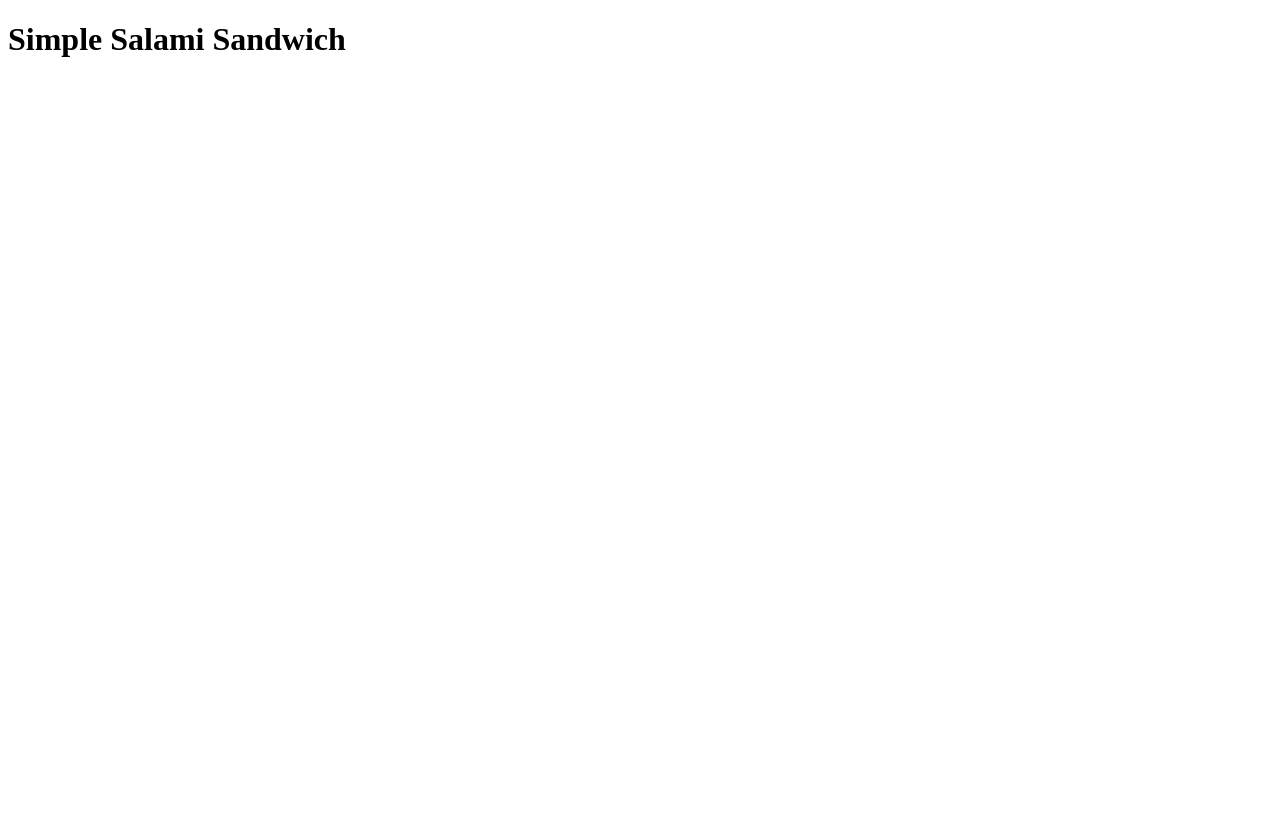
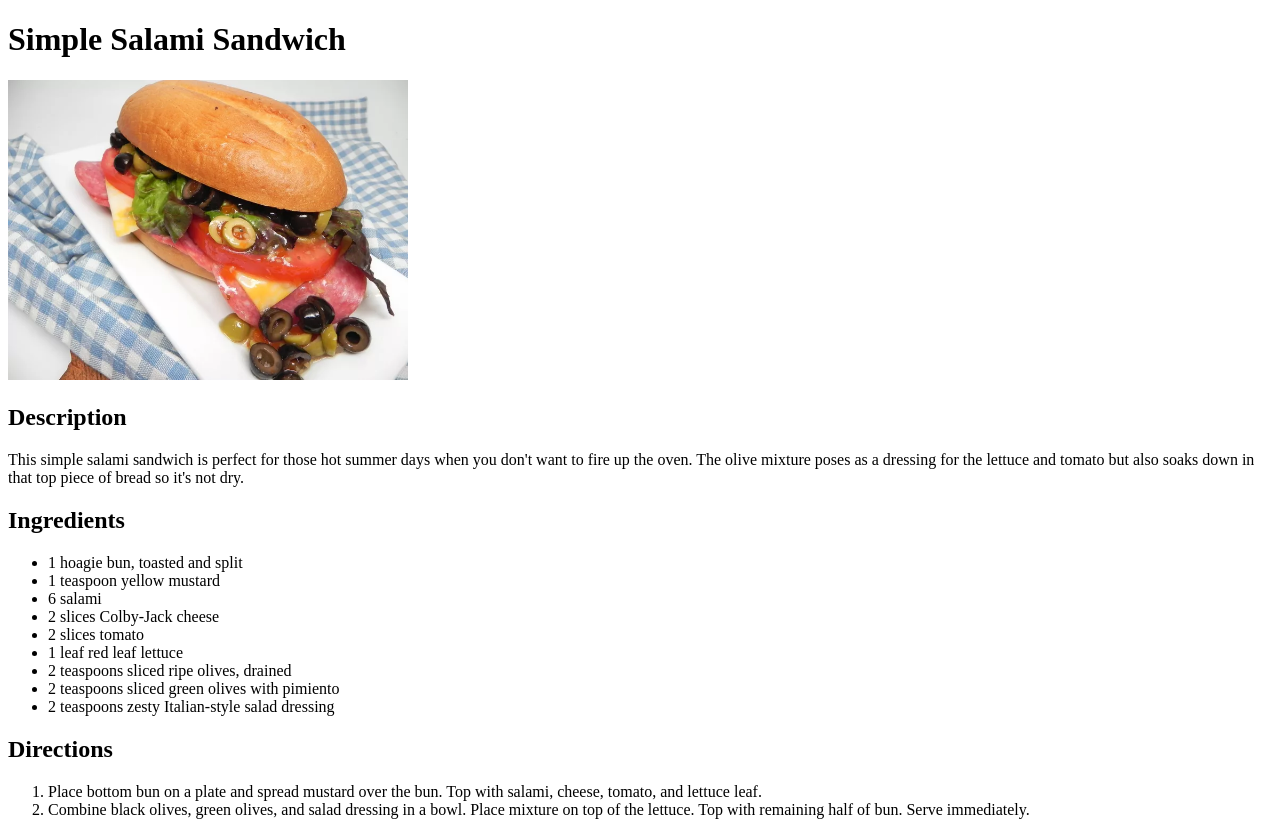
Before and after one commit to DavydTseluiko/odin-recipes, a plain HTML site: page recipes/salami-sandwich.html in a window 1280 px wide. Before the commit the page ends 800 px from the top, so only its background shows below. Drawn offline with Linux system fonts and the light colour scheme.

Commit message:
Add content to the 'salami-sandwich.html'

```diff
--- a/recipes/salami-sandwich.html
+++ b/recipes/salami-sandwich.html
@@ -1,11 +1,36 @@
 <!DOCTYPE html>
 <html lang="en">
-<head>
-    <meta charset="UTF-8">
-    <meta name="viewport" content="width=device-width, initial-scale=1.0">
+  <head>
+    <meta charset="UTF-8" />
+    <meta name="viewport" content="width=device-width, initial-scale=1.0" />
     <title>Simple Salami Sandwich</title>
-</head>
-<body>
+  </head>
+  <body>
     <h1>Simple Salami Sandwich</h1>
-</body>
+    <img src="../img/salami-sandwich.webp" alt="Salami sandwich" width="400" />
+    <h2>Description</h2>
+    <p>
+      This simple salami sandwich is perfect for those hot summer days when you
+      don't want to fire up the oven. The olive mixture poses as a dressing for
+      the lettuce and tomato but also soaks down in that top piece of bread so
+      it's not dry.
+    </p>
+    <h2>Ingredients</h2>
+    <ul>
+      <li>1 hoagie bun, toasted and split</li>
+      <li>1 teaspoon yellow mustard</li>
+      <li>6 salami</li>
+      <li>2 slices Colby-Jack cheese</li>
+      <li>2 slices tomato</li>
+      <li>1 leaf red leaf lettuce</li>
+      <li>2 teaspoons sliced ripe olives, drained</li>
+      <li>2 teaspoons sliced green olives with pimiento</li>
+      <li>2 teaspoons zesty Italian-style salad dressing</li>
+    </ul>
+    <h2>Directions</h2>
+    <ol>
+      <li>Place bottom bun on a plate and spread mustard over the bun. Top with salami, cheese, tomato, and lettuce leaf.</li>
+      <li>Combine black olives, green olives, and salad dressing in a bowl. Place mixture on top of the lettuce. Top with remaining half of bun. Serve immediately.</li>
+    </ol>
+  </body>
 </html>
```
